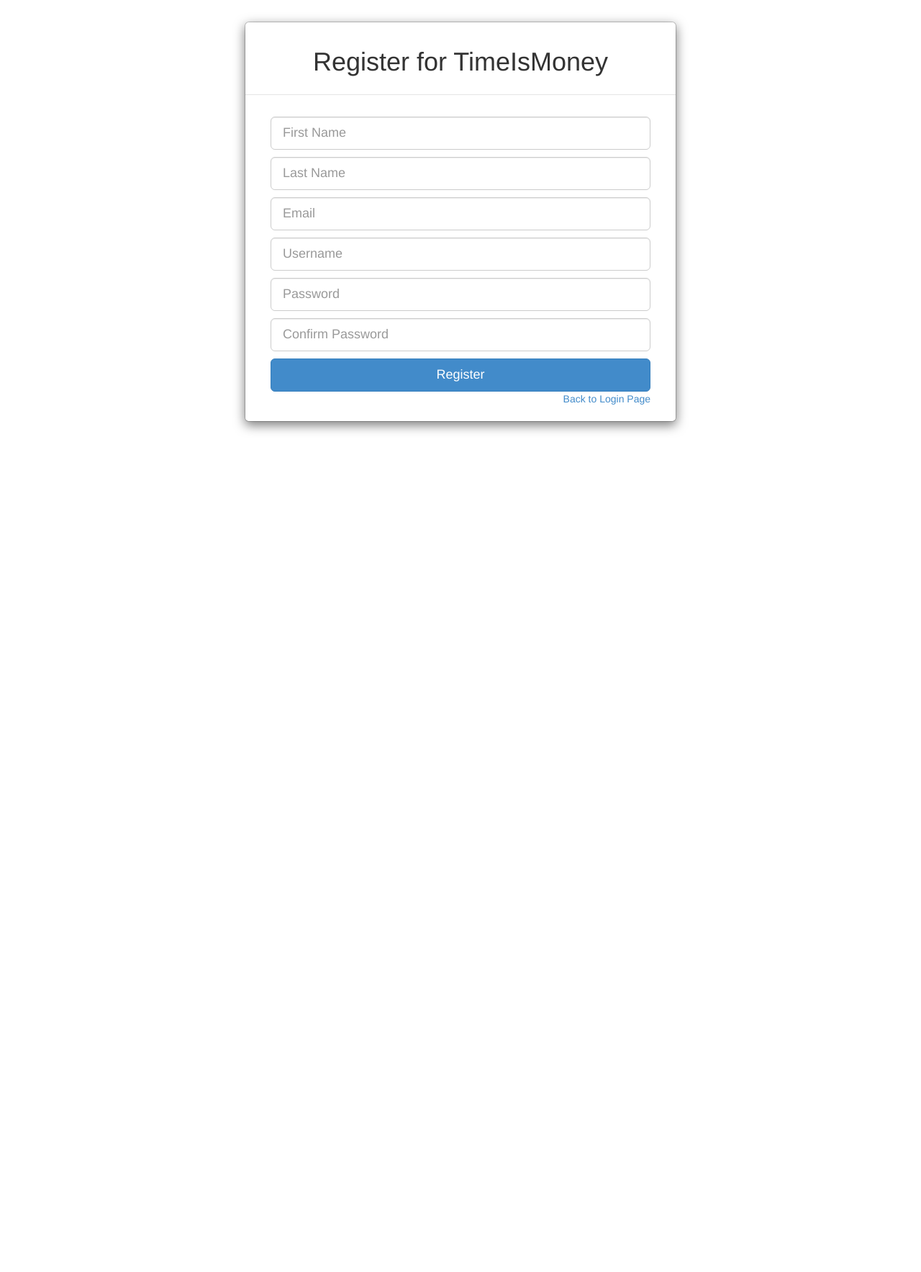
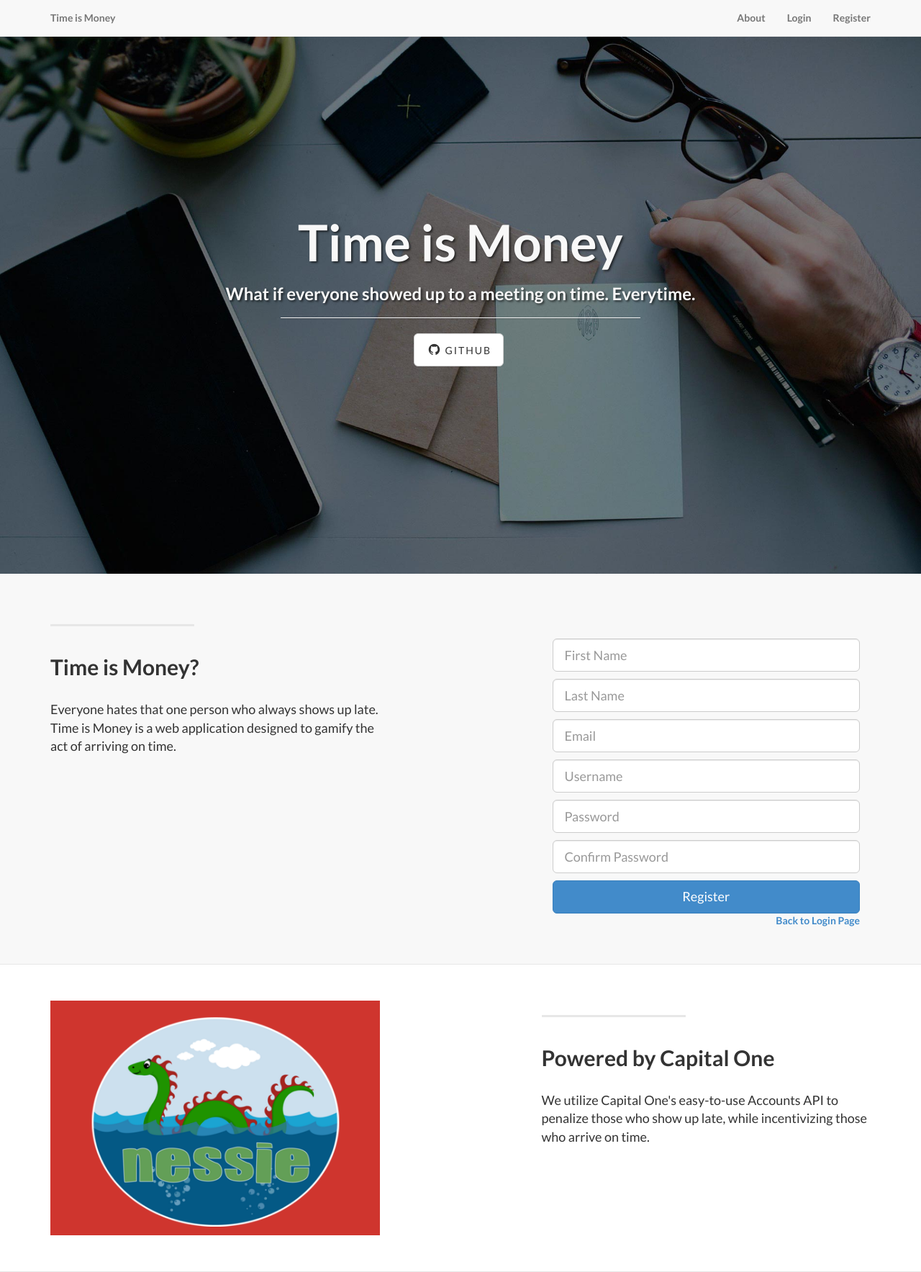
Before and after one commit to BensonQiu/Crediply, a Django app: page /register in a window 1280 px wide. Shown: the whole page at 72% size. Before the commit the page ends 601 px from the top, so only its background shows below. Run offline with Django 3.2, Linux system fonts and the light colour scheme; some libraries are stand-ins or nearby versions.

Commit message:
Updated landing page

```diff
--- /dev/null
+++ b/mysite/timeismoney/static/timeismoney/css/landing-page.css
@@ -0,0 +1,174 @@
+/*!
+ * Start Bootstrap - Landing Page Bootstrap Theme (http://startbootstrap.com)
+ * Code licensed under the Apache License v2.0.
+ * For details, see http://www.apache.org/licenses/LICENSE-2.0.
+ */
+
+body,
+html {
+    width: 100%;
+    height: 100%;
+}
+
+body,
+h1,
+h2,
+h3,
+h4,
+h5,
+h6 {
+    font-family: "Lato","Helvetica Neue",Helvetica,Arial,sans-serif;
+    font-weight: 700;
+}
+
+.topnav {
+    font-size: 14px;
+}
+
+.lead {
+    font-size: 18px;
+    font-weight: 400;
+}
+
+.intro-header {
+    padding-top: 50px; /* If you're making other pages, make sure there is 50px of padding to make sure the navbar doesn't overlap content! */
+    padding-bottom: 50px;
+    text-align: center;
+    color: #f8f8f8;
+    background: url(../img/intro-bg.jpg) no-repeat center center;
+    background-size: cover;
+}
+
+.intro-message {
+    position: relative;
+    padding-top: 20%;
+    padding-bottom: 20%;
+}
+
+.intro-message > h1 {
+    margin: 0;
+    text-shadow: 2px 2px 3px rgba(0,0,0,0.6);
+    font-size: 5em;
+}
+
+.intro-divider {
+    width: 500px;
+    border-top: 1px solid #f8f8f8;
+    border-bottom: 1px solid rgba(0,0,0,0.2);
+}
+
+.intro-message > h3 {
+    text-shadow: 2px 2px 3px rgba(0,0,0,0.6);
+}
+
+@media(max-width:767px) {
+    .intro-message {
+        padding-bottom: 15%;
+    }
+
+    .intro-message > h1 {
+        font-size: 3em;
+    }
+
+    ul.intro-social-buttons > li {
+        display: block;
+        margin-bottom: 20px;
+        padding: 0;
+    }
+
+    ul.intro-social-buttons > li:last-child {
+        margin-bottom: 0;
+    }
+
+    .intro-divider {
+        width: 100%;
+    }
+}
+
+.network-name {
+    text-transform: uppercase;
+    font-size: 14px;
+    font-weight: 400;
+    letter-spacing: 2px;
+}
+
+.content-section-a {
+    padding: 50px 0;
+    background-color: #f8f8f8;
+}
+
+.content-section-b {
+    padding: 50px 0;
+    border-top: 1px solid #e7e7e7;
+    border-bottom: 1px solid #e7e7e7;
+}
+
+.section-heading {
+    margin-bottom: 30px;
+}
+
+.section-heading-spacer {
+    float: left;
+    width: 200px;
+    border-top: 3px solid #e7e7e7;
+}
+
+.banner {
+    padding: 100px 0;
+    color: #f8f8f8;
+    background: url(../img/banner-bg.jpg) no-repeat center center;
+    background-size: cover;
+}
+
+.banner h2 {
+    margin: 0;
+    text-shadow: 2px 2px 3px rgba(0,0,0,0.6);
+    font-size: 3em;
+}
+
+.banner ul {
+    margin-bottom: 0;
+}
+
+.banner-social-buttons {
+    float: right;
+    margin-top: 0;
+}
+
+@media(max-width:1199px) {
+    ul.banner-social-buttons {
+        float: left;
+        margin-top: 15px;
+    }
+}
+
+@media(max-width:767px) {
+    .banner h2 {
+        margin: 0;
+        text-shadow: 2px 2px 3px rgba(0,0,0,0.6);
+        font-size: 3em;
+    }
+
+    ul.banner-social-buttons > li {
+        display: block;
+        margin-bottom: 20px;
+        padding: 0;
+    }
+
+    ul.banner-social-buttons > li:last-child {
+        margin-bottom: 0;
+    }
+}
+
+footer {
+    padding: 50px 0;
+    background-color: #f8f8f8;
+}
+
+p.copyright {
+    margin: 15px 0 0;
+}
+
+div.down {
+    margin-top: 30px;
+}
--- a/mysite/timeismoney/templates/timeismoney/baseLoginRegister.html
+++ b/mysite/timeismoney/templates/timeismoney/baseLoginRegister.html
@@ -8,32 +8,119 @@
     {% load staticfiles %}
       <link href="{% static 'timeismoney/css/bootstrapLoginRegister.min.css' %}" rel="stylesheet">
 		  <link href="{% static 'timeismoney/css/stylesLoginRegister.css' %}" rel="stylesheet">
+      <link href="{% static 'timeismoney/css/landing-page.css' %}" rel="stylesheet">
+      <link href="{% static 'timeismoney/fonts/font-awesome.min.css' %}" rel="stylesheet">
+      <link href="http://fonts.googleapis.com/css?family=Lato:300,400,700,300italic,400italic,700italic" rel="stylesheet"
       <title>Welcome to TimeIsMoney</title>
 	</head>
 
   <body>
+    <!-- Navigation -->
+    <nav class="navbar navbar-default navbar-fixed-top topnav" role="navigation">
+        <div class="container topnav">
+            <!-- Brand and toggle get grouped for better mobile display -->
+            <div class="navbar-header">
+                <button type="button" class="navbar-toggle" data-toggle="collapse" data-target="#bs-example-navbar-collapse-1">
+                    <span class="sr-only">Toggle navigation</span>
+                    <span class="icon-bar"></span>
+                    <span class="icon-bar"></span>
+                    <span class="icon-bar"></span>
+                </button>
+                <a class="navbar-brand topnav" href="#">Time is Money</a>
+            </div>
+            <!-- Collect the nav links, forms, and other content for toggling -->
+            <div class="collapse navbar-collapse" id="bs-example-navbar-collapse-1">
+                <ul class="nav navbar-nav navbar-right">
+                    <li>
+                        <a href="#about">About</a>
+                    </li>
+                    <li>
+                        <a href="#services">Login</a>
+                    </li>
+                    <li>
+                        <a href="#services">Register</a>
+                    </li>
+                </ul>
+            </div>
+            <!-- /.navbar-collapse -->
+        </div>
+        <!-- /.container -->
+    </nav>
+
+    <!-- Header -->
+    <a name="about"></a>
+    <div class="intro-header">
+        <div class="container">
+
+            <div class="row">
+                <div class="col-lg-12">
+                    <div class="intro-message">
+                        <h1>Time is Money</h1>
+                        <h3>What if everyone showed up to a meeting on time. Everytime.</h3>
+                        <hr class="intro-divider">
+                        <ul class="list-inline intro-social-buttons">
+                            <li>
+                                <a href="https://github.com/BensonQiu/TimeIsMoney" class="btn btn-default btn-lg"><i class="fa fa-github fa-fw"></i> <span class="network-name">Github</span></a>
+                            </li>
+                        </ul>
+                    </div>
+                </div>
+            </div>
+
+        </div>
+        <!-- /.container -->
+
+    </div>
+    <!-- /.intro-header -->
+
+    <!-- Page Content -->
+
+  <a  name="services"></a>
+    <div class="content-section-a">
+
+        <div class="container">
+            <div class="row">
+                <div class="col-lg-5 col-sm-6">
+                    <hr class="section-heading-spacer">
+                    <div class="clearfix"></div>
+                    <h2 class="section-heading">Time is Money?</h2>
+                    <p class="lead">Everyone hates that one person who always shows up late. Time is Money is a web application designed to gamify the act of arriving on time.</p>
+                </div>
                 {% if form.errors %}
                 {% block error-checks %}
                 {% endblock %}
                 {% endif %}
-
-    <div id="loginModal" class="modal show" tabindex="-1" role="dialog" aria-hidden="true">
-    <div class="modal-dialog">
-    <div class="modal-content">
-    <div class="modal-header">
-      <h1 class="text-center">{% block title %} TimeIsMoney {% endblock %}</h1>
-    </div>
-
-    <div class="modal-body">
+                <div class="col-lg-5 col-lg-offset-2 col-sm-6 down">
                     {% block input-fields %}
                     {% endblock %}
                 </div>
-    <div class="modal-footer">
-      <div class="col-md-12">
+            </div>
+
+        </div>
+        <!-- /.container -->
+
+    </div>
+    <!-- /.content-section-a -->
+
+    <div class="content-section-b">
+
+        <div class="container">
+
+            <div class="row">
+                <div class="col-lg-5 col-lg-offset-1 col-sm-push-6  col-sm-6">
+                    <hr class="section-heading-spacer">
+                    <div class="clearfix"></div>
+                    <h2 class="section-heading">Powered by Capital One</h2>
+                    <p class="lead">We utilize Capital One's easy-to-use Accounts API to penalize those who show up late, while incentivizing those who arrive on time.</p>
+                </div>
+                <div class="col-lg-5 col-sm-pull-6  col-sm-6">
+                    <img class="img-responsive" src="{% static 'timeismoney/img/nessie.png' %}" alt="">
                 </div>
             </div>
+
         </div>
-    </div>
+        <!-- /.container -->
+
     </div>
 
     <!-- script references -->
```
Also changed, not shown: img/nessie.png (added), mysite/timeismoney/static/timeismoney/fonts/font-awesome.min.css (added), mysite/timeismoney/static/timeismoney/img/intro-bg.jpg (added), mysite/timeismoney/static/timeismoney/img/nessie.png (added). Lines whose indentation alone changed are shown as unchanged.
